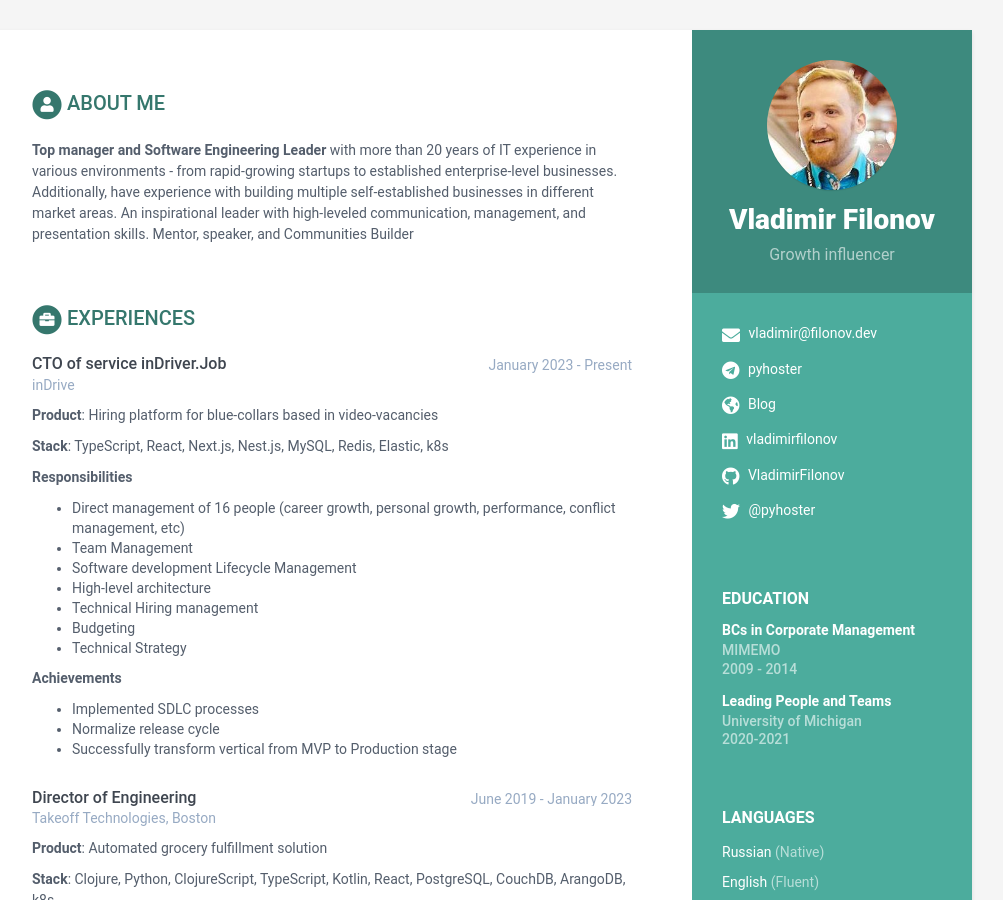
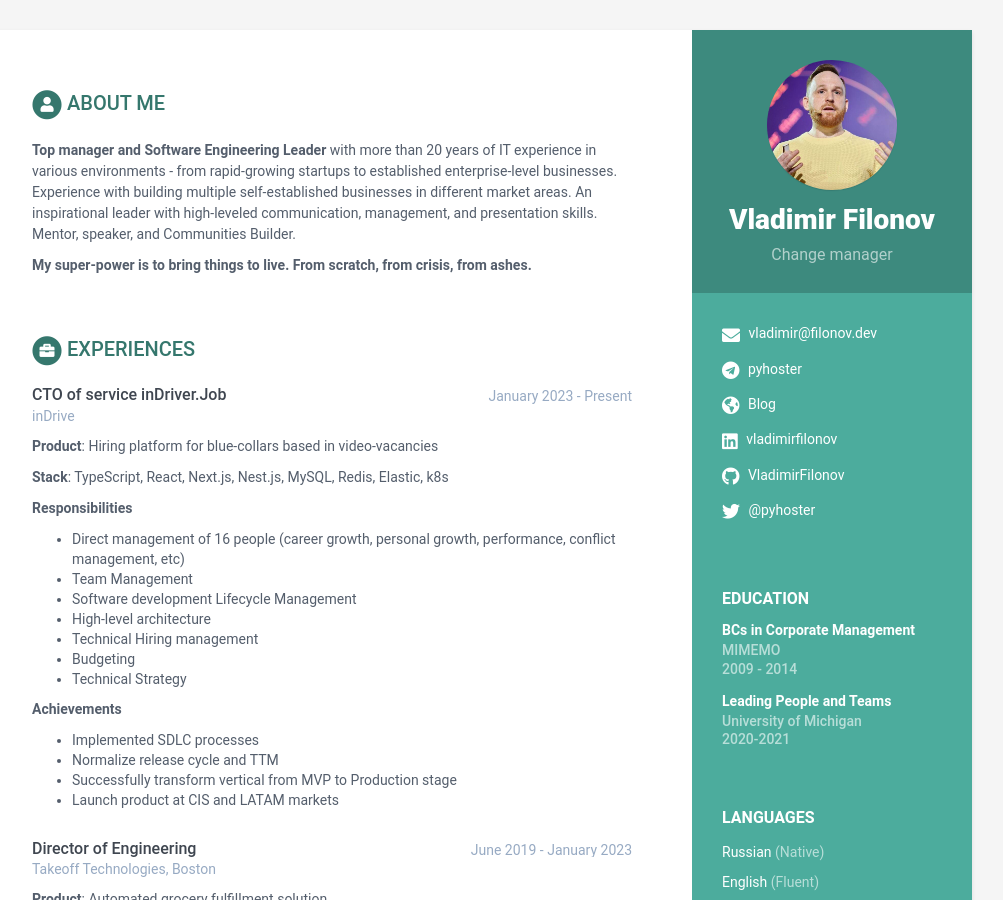
Before and after one commit to VladimirFilonov/vladimirfilonov.github.io, a Jekyll site: the page built from index.html, in a window 1280 px wide and 900 px high. Shown: the whole window, without its empty margins (168-1171 px from the left). Built offline with Jekyll 4.4.1, drawn with Linux system fonts in a browser that asks for light colours.

Commit message:
Update indrive achievements, change profile photo, add super-power

```diff
--- a/Gemfile
+++ b/Gemfile
@@ -27,3 +27,6 @@ end
 
 # Performance-booster for watching directories on Windows
 gem "wdm", "~> 0.1.1", :platforms => [:mingw, :x64_mingw, :mswin]
+
+
+gem "webrick", "~> 1.8"
--- a/_data/data.yml
+++ b/_data/data.yml
@@ -8,8 +8,8 @@ sidebar:
 
     # Profile information
     name: Vladimir Filonov
-    tagline: Growth influencer
-    avatar: profile.jpg  #place a 100x100 picture inside /assets/images/ folder and provide the name of the file below
+    tagline: Change manager
+    avatar: profile.jpeg  #place a 100x100 picture inside /assets/images/ folder and provide the name of the file below
 
     # Sidebar links
     email: vladimir@filonov.dev
@@ -53,7 +53,13 @@ sidebar:
 career-profile:
     title: About me
     summary: |
-      **Top manager and Software Engineering Leader** with more than 20 years of IT experience in various environments - from rapid-growing startups to established enterprise-level businesses. Additionally, have experience with building multiple self-established businesses in different market areas. An inspirational leader with high-leveled communication, management, and presentation skills. Mentor, speaker, and Communities Builder
+      **Top manager and Software Engineering Leader** with more than 20 years of IT experience in various
+      environments - from rapid-growing startups to established enterprise-level businesses. Experience
+      with building multiple self-established businesses in different market areas. An
+      inspirational leader with high-leveled communication, management, and presentation skills.
+      Mentor, speaker, and Communities Builder.
+
+      **My super-power is to bring things to live. From scratch, from crisis, from ashes.**
 
 education:
     - degree: BCs in Corporate Management
@@ -85,8 +91,9 @@ experiences:
 
         **Achievements**
         - Implemented SDLC processes
-        - Normalize release cycle
+        - Normalize release cycle and TTM
         - Successfully transform vertical from MVP to Production stage
+        - Launch product at CIS and LATAM markets
 
     - role: Director of Engineering
       time: June 2019 - January 2023
```
Also changed, not shown: Gemfile.lock, assets/images/profile.jpeg (added).
